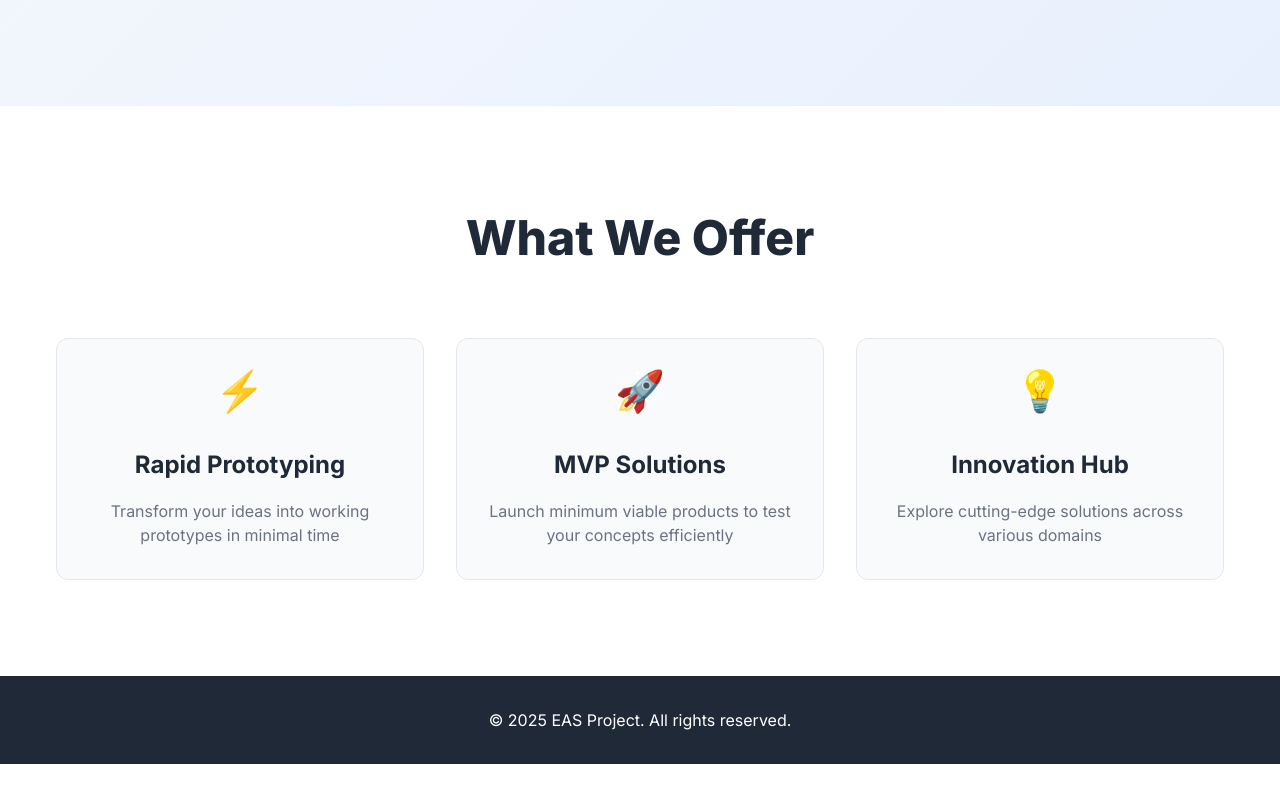
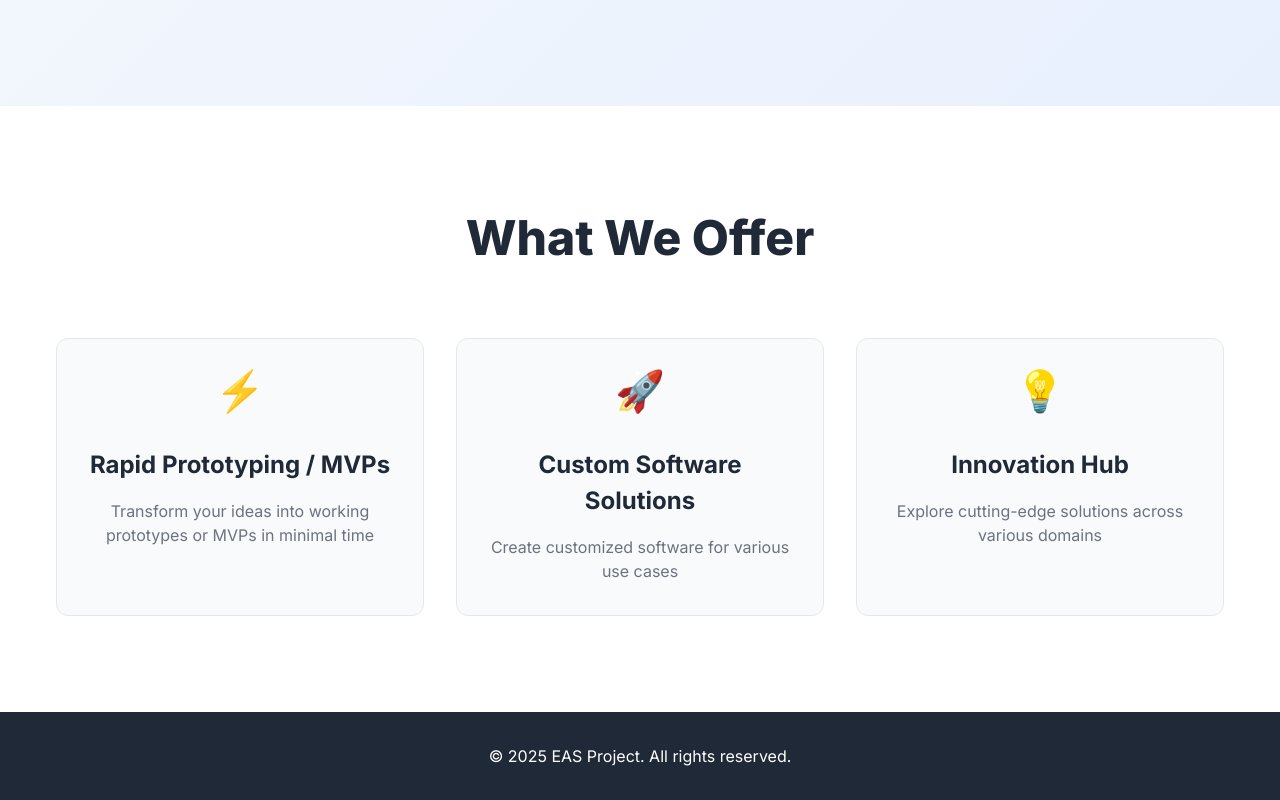
Before and after one commit to APP-EAS/easprojectshomepage, a plain HTML site: page index.html in a window 1280 px wide. Shown: the part 694-1494 px from the top of the page. Before the commit the page ends 1458 px from the top, so only its background shows below. Drawn offline with nearby package versions, Linux system fonts and the light colour scheme.

Commit message:
Update index.html

```diff
--- a/index.html
+++ b/index.html
@@ -383,14 +383,14 @@
             <div class="features-grid">
                 <div class="feature-card animate-on-scroll">
                     <div class="feature-icon">⚡</div>
-                    <h3 class="feature-title">Rapid Prototyping</h3>
-                    <p class="feature-description">Transform your ideas into working prototypes in minimal time</p>
+                    <h3 class="feature-title">Rapid Prototyping / MVPs</h3>
+                    <p class="feature-description">Transform your ideas into working prototypes or MVPs in minimal time</p>
                 </div>
 
                 <div class="feature-card animate-on-scroll">
                     <div class="feature-icon">🚀</div>
-                    <h3 class="feature-title">MVP Solutions</h3>
-                    <p class="feature-description">Launch minimum viable products to test your concepts efficiently</p>
+                    <h3 class="feature-title">Custom Software Solutions</h3>
+                    <p class="feature-description">Create customized software for various use cases</p>
                 </div>
 
                 <div class="feature-card animate-on-scroll">
```
